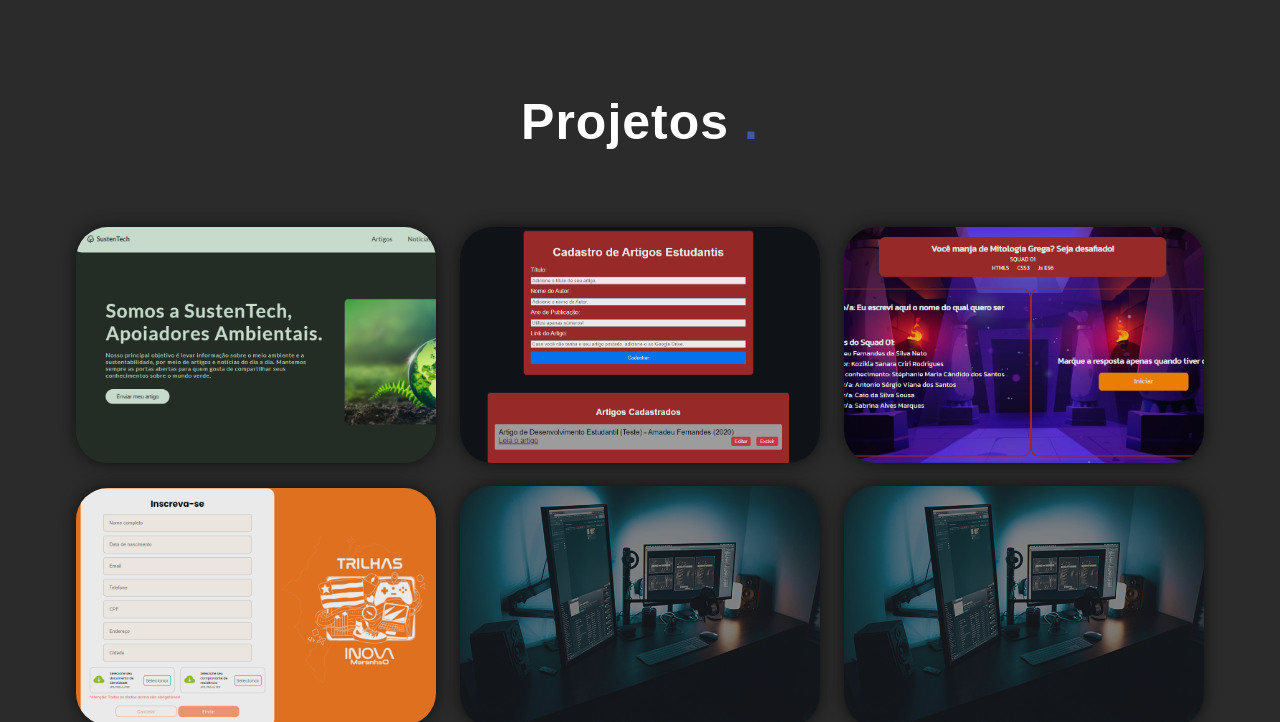
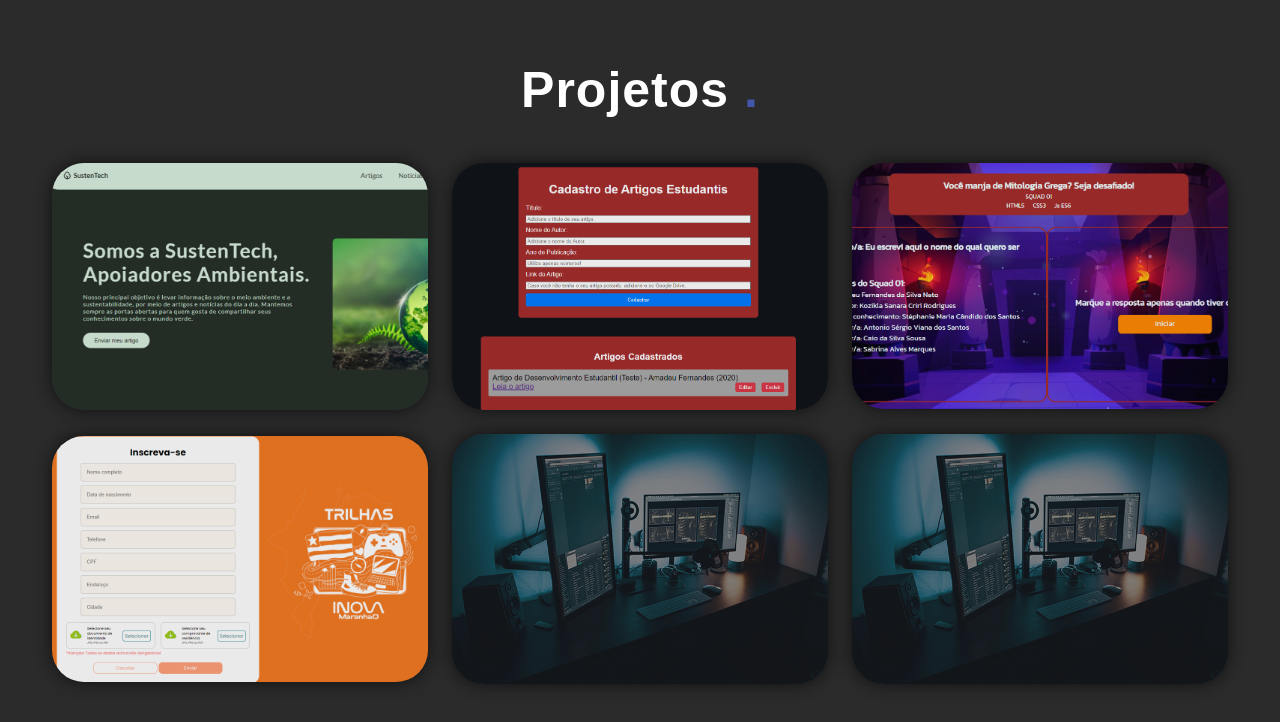
Before and after one commit to Amadeudev/meuSitePortfolio, a plain HTML site: page projects/projects.html in a window 1280 px wide. Shown: the part 91-813 px from the top of the page. Drawn offline with nearby package versions, Linux system fonts and the light colour scheme.

Commit message:
Alteração nos espaçamentos

```diff
--- a/projects/styleProject.css
+++ b/projects/styleProject.css
@@ -65,7 +65,6 @@ nav ul li a:active{
 /*PORTFÓLIO*/
 .portfólio{
     background-color: #2B2B2B;
-    padding: 5%;
 }
 
 .title{
@@ -73,7 +72,7 @@ nav ul li a:active{
     font-size: 50px;
     text-align: center;
     letter-spacing: 1px;
-    margin-bottom: 4rem;
+    margin: 2rem;
 }
 
 .ponto{
@@ -85,6 +84,7 @@ nav ul li a:active{
     grid-template-columns: repeat(3, 1fr);
     align-items: center;
     gap: 2,5rem;
+    padding: 0 2.5rem 2.5rem;
 }
 
 .box{
--- a/skills/styleSkills.css
+++ b/skills/styleSkills.css
@@ -79,7 +79,7 @@ nav ul li a:active{
 #container-habilidades{
     background-color: #2B2B2B;
     width: 100%;
-    margin-block-end: 3rem;
+    margin-block-end: 2.5rem;
 }
 
 .caixa{
```
Also changed, not shown: projects/projects.html (indentation only), skills/skills.html (indentation only).
